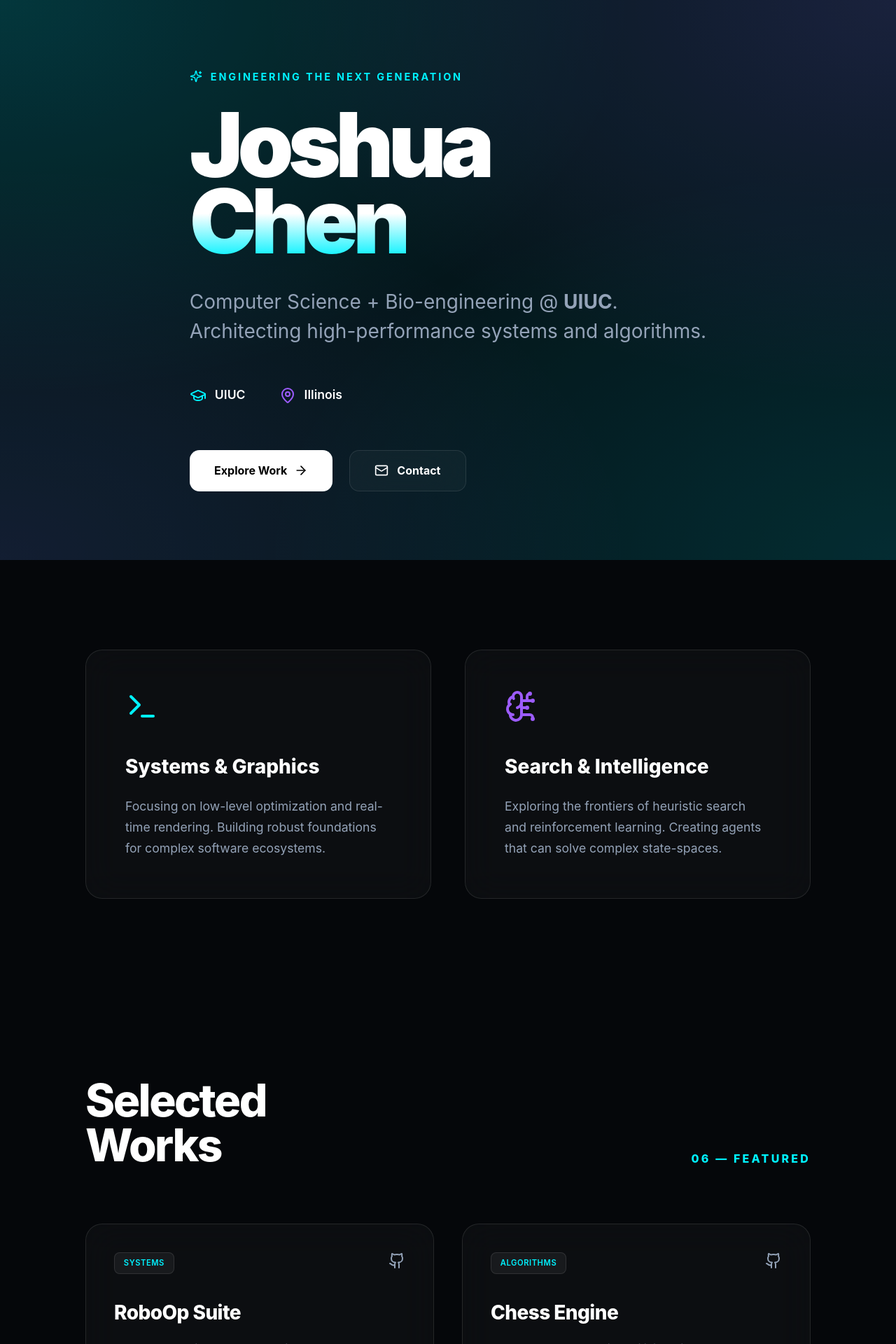
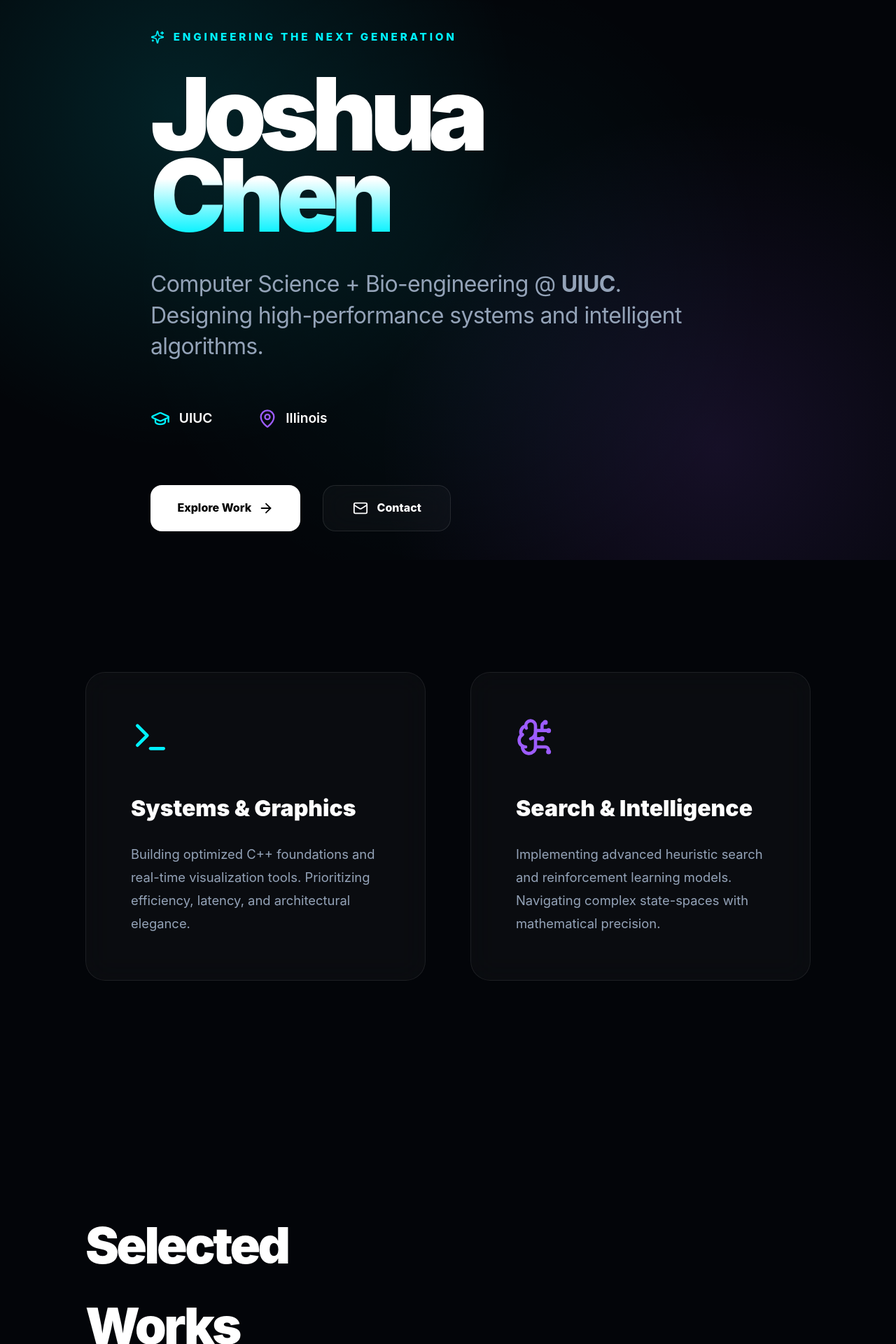
Before and after one commit to joshuachen6/portfolio-website, a React (Vite) app: page / in a window 1280 px wide. Shown: the top 1920 px of the page at 70% size. Built offline with nearby package versions, Linux system fonts and the light colour scheme.

Commit message:
Implement Liquid Metaball effect with high-res CSS mesh background

```diff
--- a/src/App.tsx
+++ b/src/App.tsx
@@ -5,7 +5,7 @@ import { projects } from './data/projects';
 
 function App() {
   const canvasRef = useRef<HTMLCanvasElement>(null);
-  const lastMousePos = useRef({ x: 0, y: 0 });
+  const blobs = useRef<{ x: number, y: number, r: number, opacity: number }[]>([]);
 
   useEffect(() => {
     const canvas = canvasRef.current;
@@ -13,172 +13,110 @@ function App() {
     const ctx = canvas.getContext('2d');
     if (!ctx) return;
 
-    // Scale settings
-    const ratio = 4; // Balanced ratio for better wave scale
-    let width = Math.floor(window.innerWidth / ratio);
-    let height = Math.floor(window.innerHeight / ratio);
-    let size = width * height;
-
-    let buffer1 = new Int32Array(size);
-    let buffer2 = new Int32Array(size);
-
-    const offscreenCanvas = document.createElement('canvas');
-    const offscreenCtx = offscreenCanvas.getContext('2d')!;
-
     const resize = () => {
       canvas.width = window.innerWidth;
       canvas.height = window.innerHeight;
-      width = Math.floor(window.innerWidth / ratio);
-      height = Math.floor(window.innerHeight / ratio);
-      size = width * height;
-      buffer1 = new Int32Array(size);
-      buffer2 = new Int32Array(size);
-      offscreenCanvas.width = width;
-      offscreenCanvas.height = height;
     };
-
     window.addEventListener('resize', resize);
     resize();
 
-    const line = (x0: number, y0: number, x1: number, y1: number, strength: number) => {
-      const dx = Math.abs(x1 - x0);
-      const dy = Math.abs(y1 - y0);
-      const sx = (x0 < x1) ? 1 : -1;
-      const sy = (y0 < y1) ? 1 : -1;
-      let err = dx - dy;
+    const animate = () => {
+      ctx.clearRect(0, 0, canvas.width, canvas.height);
 
-      while (true) {
-        const index = y0 * width + x0;
-        if (index >= 0 && index < size) {
-          buffer1[index] += strength;
+      // Blobs will naturally merge due to the CSS filter in index.css
+      blobs.current.forEach((blob, index) => {
+        ctx.beginPath();
+        ctx.arc(blob.x, blob.y, blob.r, 0, Math.PI * 2);
+        // We draw white blobs; the CSS contrast filter creates the liquid look
+        ctx.fillStyle = `rgba(255, 255, 255, ${blob.opacity})`;
+        ctx.fill();
+
+        // Liquid behavior: blobs expand slightly then fade away
+        blob.r += 0.5;
+        blob.opacity -= 0.015;
+
+        if (blob.opacity <= 0) {
+          blobs.current.splice(index, 1);
         }
+      });
 
-        if (x0 === x1 && y0 === y1) break;
-        const e2 = 2 * err;
-        if (e2 > -dy) { err -= dy; x0 += sx; }
-        if (e2 < dx) { err += dx; y0 += sy; }
-      }
+      requestAnimationFrame(animate);
     };
-
-    const update = () => {
-      for (let i = width; i < size - width; i++) {
-        buffer2[i] = ((buffer1[i - 1] + buffer1[i + 1] + buffer1[i - width] + buffer1[i + width]) >> 1) - buffer2[i];
-        buffer2[i] -= buffer2[i] >> 6;
-      }
-      const temp = buffer1;
-      buffer1 = buffer2;
-      buffer2 = temp;
-    };
-
-    const render = () => {
-      const currentImgData = offscreenCtx.createImageData(width, height);
-      const view = new Uint32Array(currentImgData.data.buffer);
-
-      for (let i = 0; i < size; i++) {
-        const b1 = buffer1[i];
-        const dx = buffer1[i + 1] - buffer1[i - 1];
-        const dy = buffer1[i + width] - buffer1[i - width];
-        const specular = (dx + dy) >> 1;
-
-        const alpha = Math.min(255, Math.max(0, (Math.abs(b1) >> 3) + specular + 30));
-
-        if (alpha > 5) {
-          const intensity = Math.min(255, alpha);
-          // ABGR format for cyan
-          view[i] = (intensity << 24) | (255 << 16) | (242 << 8) | 0;
-        } else {
-          view[i] = 0;
-        }
-      }
-
-      offscreenCtx.putImageData(currentImgData, 0, 0);
-
-      ctx.clearRect(0, 0, canvas.width, canvas.height);
-      ctx.globalCompositeOperation = 'screen';
-      ctx.imageSmoothingEnabled = true;
-      // ONLY draw the scaled version
-      ctx.drawImage(offscreenCanvas, 0, 0, width, height, 0, 0, canvas.width, canvas.height);
-    };
-
-    let animId: number;
-    const loop = () => {
-      update();
-      render();
-      animId = requestAnimationFrame(loop);
-    };
-
-    loop();
+    animate();
 
     const handleMouseMove = (e: MouseEvent) => {
-      const x = (e.clientX / ratio) | 0;
-      const y = (e.clientY / ratio) | 0;
-      const lx = (lastMousePos.current.x / ratio) | 0;
-      const ly = (lastMousePos.current.y / ratio) | 0;
-
-      line(lx, ly, x, y, 800);
-      lastMousePos.current = { x: e.clientX, y: e.clientY };
+      // Create a blob at mouse position
+      blobs.current.push({
+        x: e.clientX,
+        y: e.clientY,
+        r: 30, // Large base radius for convex merging
+        opacity: 0.6
+      });
     };
 
     window.addEventListener('mousemove', handleMouseMove);
     return () => {
       window.removeEventListener('mousemove', handleMouseMove);
       window.removeEventListener('resize', resize);
-      cancelAnimationFrame(animId);
     };
   }, []);
 
   return (
     <>
       <div className="bg-mesh" />
-      <canvas ref={canvasRef} className="ripple-canvas" />
+
+      {/* Liquid Meta-Surface */}
+      <div className="liquid-container">
+        <canvas ref={canvasRef} className="liquid-canvas" />
+      </div>
 
       {/* Hero Section */}
       <header style={{ minHeight: '100vh', display: 'flex', alignItems: 'center', position: 'relative' }}>
         <div className="container">
-          <div style={{ maxWidth: '900px' }}>
-            <div style={{ display: 'flex', alignItems: 'center', gap: '0.75rem', marginBottom: '2rem' }}>
-              <Sparkles size={18} color="var(--accent-cyan)" />
+          <div style={{ maxWidth: '1000px' }}>
+            <div style={{ display: 'flex', alignItems: 'center', gap: '0.8rem', marginBottom: '2.5rem' }}>
+              <Sparkles size={20} color="var(--accent-cyan)" />
               <span style={{
-                fontSize: '0.9rem',
-                fontWeight: 700,
+                fontSize: '0.95rem',
+                fontWeight: 800,
                 color: 'var(--accent-cyan)',
                 textTransform: 'uppercase',
-                letterSpacing: '0.2em'
+                letterSpacing: '0.25em'
               }}>
                 Engineering the next generation
               </span>
             </div>
 
-            <h1 style={{ fontSize: 'clamp(4rem, 12vw, 8rem)', lineHeight: 0.85, fontWeight: 900, marginBottom: '2.5rem', color: '#fff', letterSpacing: '-0.06em' }}>
+            <h1 style={{ fontSize: 'clamp(4.5rem, 14vw, 9rem)', lineHeight: 0.8, fontWeight: 900, marginBottom: '3rem', color: '#fff', letterSpacing: '-0.07em' }}>
               Joshua <br/>
               <span style={{
-                background: 'linear-gradient(to bottom, #fff 40%, var(--accent-cyan) 100%)',
+                background: 'linear-gradient(to bottom, #fff 30%, var(--accent-cyan) 100%)',
                 WebkitBackgroundClip: 'text',
                 WebkitTextFillColor: 'transparent',
                 display: 'inline-block'
               }}>Chen</span>
             </h1>
 
-            <p style={{ fontSize: 'clamp(1.25rem, 3vw, 1.75rem)', color: 'var(--text-dim)', marginBottom: '3.5rem', maxWidth: '750px', fontWeight: 400, lineHeight: 1.5 }}>
+            <p style={{ fontSize: 'clamp(1.4rem, 3.5vw, 2rem)', color: 'var(--text-dim)', marginBottom: '4rem', maxWidth: '850px', fontWeight: 400, lineHeight: 1.4, letterSpacing: '-0.02em' }}>
               Computer Science + Bio-engineering @ <strong>UIUC</strong>. <br/>
-              Architecting high-performance systems and algorithms.
+              Designing high-performance systems and intelligent algorithms.
             </p>
 
-            <div style={{ display: 'flex', gap: '3rem', marginBottom: '4rem', color: '#fff', fontSize: '1.1rem', fontWeight: 600 }}>
-              <div style={{ display: 'flex', alignItems: 'center', gap: '0.75rem' }}>
-                <GraduationCap size={24} color="var(--accent-cyan)" /> UIUC
+            <div style={{ display: 'flex', gap: '4rem', marginBottom: '5rem', color: '#fff', fontSize: '1.2rem', fontWeight: 600 }}>
+              <div style={{ display: 'flex', alignItems: 'center', gap: '0.8rem' }}>
+                <GraduationCap size={28} color="var(--accent-cyan)" /> UIUC
               </div>
-              <div style={{ display: 'flex', alignItems: 'center', gap: '0.75rem' }}>
-                <MapPin size={24} color="var(--accent-purple)" /> Illinois
+              <div style={{ display: 'flex', alignItems: 'center', gap: '0.8rem' }}>
+                <MapPin size={28} color="var(--accent-purple)" /> Illinois
               </div>
             </div>
 
-            <div style={{ display: 'flex', gap: '1.5rem', flexWrap: 'wrap' }}>
+            <div style={{ display: 'flex', gap: '2rem', flexWrap: 'wrap' }}>
               <a href="#projects" className="btn-primary">
-                Explore Work <ArrowRight size={20} />
+                Explore Work <ArrowRight size={22} />
               </a>
-              <a href="mailto:jhc3628@gmail.com" className="glass-card" style={{ padding: '1rem 2.2rem', textDecoration: 'none', color: '#fff', display: 'flex', alignItems: 'center', gap: '0.75rem', fontWeight: 700, borderRadius: '14px' }}>
-                <Mail size={20} /> Contact
+              <a href="mailto:jhc3628@gmail.com" className="glass-card" style={{ padding: '1.2rem 2.6rem', textDecoration: 'none', color: '#fff', display: 'flex', alignItems: 'center', gap: '0.8rem', fontWeight: 800, borderRadius: '18px', border: '1px solid rgba(255,255,255,0.1)' }}>
+                <Mail size={22} /> Contact
               </a>
             </div>
           </div>
@@ -186,21 +124,21 @@ function App() {
       </header>
 
       {/* Focus Area */}
-      <section style={{ padding: '8rem 0' }}>
+      <section style={{ padding: '10rem 0' }}>
         <div className="container">
-          <div style={{ display: 'grid', gridTemplateColumns: 'repeat(auto-fit, minmax(320px, 1fr))', gap: '3rem' }}>
-            <div className="glass-card" style={{ padding: '3.5rem' }}>
-              <Terminal size={48} color="var(--accent-cyan)" style={{ marginBottom: '2rem' }} />
-              <h3 style={{ fontSize: '1.75rem', marginBottom: '1.25rem', color: '#fff', fontWeight: 800 }}>Systems & Graphics</h3>
-              <p style={{ color: 'var(--text-dim)', fontSize: '1.1rem', lineHeight: 1.7 }}>
-                Focusing on low-level optimization and real-time rendering. Building robust foundations for complex software ecosystems.
+          <div style={{ display: 'grid', gridTemplateColumns: 'repeat(auto-fit, minmax(360px, 1fr))', gap: '4rem' }}>
+            <div className="glass-card" style={{ padding: '4rem' }}>
+              <Terminal size={56} color="var(--accent-cyan)" style={{ marginBottom: '2.5rem' }} />
+              <h3 style={{ fontSize: '2rem', marginBottom: '1.5rem', color: '#fff', fontWeight: 900 }}>Systems & Graphics</h3>
+              <p style={{ color: 'var(--text-dim)', fontSize: '1.15rem', lineHeight: 1.8 }}>
+                Building optimized C++ foundations and real-time visualization tools. Prioritizing efficiency, latency, and architectural elegance.
               </p>
             </div>
-            <div className="glass-card" style={{ padding: '3.5rem' }}>
-              <BrainCircuit size={48} color="var(--accent-purple)" style={{ marginBottom: '2rem' }} />
-              <h3 style={{ fontSize: '1.75rem', marginBottom: '1.25rem', color: '#fff', fontWeight: 800 }}>Search & Intelligence</h3>
-              <p style={{ color: 'var(--text-dim)', fontSize: '1.1rem', lineHeight: 1.7 }}>
-                Exploring the frontiers of heuristic search and reinforcement learning. Creating agents that can solve complex state-spaces.
+            <div className="glass-card" style={{ padding: '4rem' }}>
+              <BrainCircuit size={56} color="var(--accent-purple)" style={{ marginBottom: '2.5rem' }} />
+              <h3 style={{ fontSize: '2rem', marginBottom: '1.5rem', color: '#fff', fontWeight: 900 }}>Search & Intelligence</h3>
+              <p style={{ color: 'var(--text-dim)', fontSize: '1.15rem', lineHeight: 1.8 }}>
+                Implementing advanced heuristic search and reinforcement learning models. Navigating complex state-spaces with mathematical precision.
               </p>
             </div>
           </div>
@@ -208,16 +146,16 @@ function App() {
       </section>
 
       {/* Projects Section */}
-      <section id="projects" style={{ padding: '8rem 0' }}>
+      <section id="projects" style={{ padding: '10rem 0' }}>
         <div className="container">
-          <div style={{ display: 'flex', justifyContent: 'space-between', alignItems: 'flex-end', marginBottom: '5rem' }}>
+          <div style={{ display: 'flex', justifyContent: 'space-between', alignItems: 'flex-end', marginBottom: '6rem' }}>
             <h2 className="section-title" style={{ marginBottom: 0 }}>Selected <br/>Works</h2>
-            <div style={{ color: 'var(--accent-cyan)', fontSize: '1rem', fontWeight: 800, textTransform: 'uppercase', letterSpacing: '0.2em' }}>
+            <div style={{ color: 'var(--accent-cyan)', fontSize: '1.1rem', fontWeight: 900, textTransform: 'uppercase', letterSpacing: '0.3em' }}>
               06 — Featured
             </div>
           </div>
 
-          <div style={{ display: 'grid', gridTemplateColumns: 'repeat(auto-fill, minmax(360px, 1fr))', gap: '2.5rem' }}>
+          <div style={{ display: 'grid', gridTemplateColumns: 'repeat(auto-fill, minmax(380px, 1fr))', gap: '3rem' }}>
             {projects.map(project => (
               <ProjectCard key={project.id} project={project} />
             ))}
@@ -226,45 +164,40 @@ function App() {
       </section>
 
       {/* Footer */}
-      <footer style={{ padding: '10rem 0 5rem', borderTop: '1px solid var(--card-border)' }}>
+      <footer style={{ padding: '12rem 0 6rem', borderTop: '1px solid rgba(255,255,255,0.05)', background: 'linear-gradient(to bottom, transparent, rgba(0,242,255,0.01))' }}>
         <div className="container">
-          <div style={{ display: 'flex', justifyContent: 'space-between', alignItems: 'flex-start', flexWrap: 'wrap', gap: '5rem' }}>
+          <div style={{ display: 'flex', justifyContent: 'space-between', alignItems: 'flex-start', flexWrap: 'wrap', gap: '6rem' }}>
             <div>
-              <h3 style={{ fontSize: '3rem', fontWeight: 900, color: '#fff', letterSpacing: '-0.05em', marginBottom: '1.5rem', lineHeight: 1 }}>
-                Let's start <br/> the <span style={{ color: 'var(--accent-cyan)' }}>conversation</span>.
+              <h3 style={{ fontSize: '4rem', fontWeight: 900, color: '#fff', letterSpacing: '-0.06em', marginBottom: '2rem', lineHeight: 1 }}>
+                Let's build <br/> the <span style={{ color: 'var(--accent-cyan)' }}>future</span>.
               </h3>
-              <p style={{ color: 'var(--text-dim)', fontSize: '1.1rem', maxWidth: '450px' }}>
-                Currently based in Illinois. Open to discussions on systems, graphics, and robotics.
+              <p style={{ color: 'var(--text-dim)', fontSize: '1.25rem', maxWidth: '500px' }}>
+                Currently in Illinois. Looking for high-impact software engineering opportunities.
               </p>
             </div>
 
-            <div style={{ display: 'flex', gap: '4rem' }}>
-              <div style={{ display: 'flex', flexDirection: 'column', gap: '1.25rem' }}>
-                <span style={{ fontSize: '0.8rem', fontWeight: 900, textTransform: 'uppercase', color: 'var(--accent-cyan)', letterSpacing: '0.1em' }}>Social</span>
-                <a href="https://github.com/joshuachen6" target="_blank" rel="noopener noreferrer" style={{ color: '#fff', textDecoration: 'none', fontWeight: 700, fontSize: '1.1rem' }}>GitHub</a>
-                <a href="#" style={{ color: '#fff', textDecoration: 'none', fontWeight: 700, fontSize: '1.1rem' }}>LinkedIn</a>
+            <div style={{ display: 'flex', gap: '5rem' }}>
+              <div style={{ display: 'flex', flexDirection: 'column', gap: '1.5rem' }}>
+                <span style={{ fontSize: '0.9rem', fontWeight: 900, textTransform: 'uppercase', color: 'var(--accent-cyan)', letterSpacing: '0.15em' }}>Social</span>
+                <a href="https://github.com/joshuachen6" target="_blank" rel="noopener noreferrer" style={{ color: '#fff', textDecoration: 'none', fontWeight: 800, fontSize: '1.2rem' }}>GitHub</a>
+                <a href="#" style={{ color: '#fff', textDecoration: 'none', fontWeight: 800, fontSize: '1.2rem' }}>LinkedIn</a>
               </div>
-              <div style={{ display: 'flex', flexDirection: 'column', gap: '1.25rem' }}>
-                <span style={{ fontSize: '0.8rem', fontWeight: 900, textTransform: 'uppercase', color: 'var(--accent-purple)', letterSpacing: '0.1em' }}>Contact</span>
-                <a href="mailto:jhc3628@gmail.com" style={{ color: '#fff', textDecoration: 'none', fontWeight: 700, fontSize: '1.1rem' }}>Email</a>
+              <div style={{ display: 'flex', flexDirection: 'column', gap: '1.5rem' }}>
+                <span style={{ fontSize: '0.9rem', fontWeight: 900, textTransform: 'uppercase', color: 'var(--accent-purple)', letterSpacing: '0.15em' }}>Contact</span>
+                <a href="mailto:jhc3628@gmail.com" style={{ color: '#fff', textDecoration: 'none', fontWeight: 800, fontSize: '1.2rem' }}>Email</a>
               </div>
             </div>
           </div>
 
-          <div style={{ marginTop: '8rem', display: 'flex', justifyContent: 'space-between', alignItems: 'center', color: 'rgba(255,255,255,0.3)', fontSize: '0.8rem', fontWeight: 700, textTransform: 'uppercase', letterSpacing: '0.2em' }}>
+          <div style={{ marginTop: '10rem', display: 'flex', justifyContent: 'space-between', alignItems: 'center', color: 'rgba(255,255,255,0.3)', fontSize: '0.9rem', fontWeight: 800, textTransform: 'uppercase', letterSpacing: '0.3em' }}>
             <span>&copy; {new Date().getFullYear()} Joshua Chen</span>
-            <span style={{ color: 'var(--accent-cyan)' }}>UIUC CS + Bio-E</span>
+            <span style={{ color: 'var(--accent-cyan)' }}>CS + Bio-E @ UIUC</span>
           </div>
         </div>
       </footer>
 
       <style>{`
         html { scroll-behavior: smooth; }
-        @keyframes bounce {
-          0%, 20%, 50%, 80%, 100% {transform: translateY(0);}
-          40% {transform: translateY(-15px);}
-          60% {transform: translateY(-8px);}
-        }
       `}</style>
     </>
   );
--- a/src/index.css
+++ b/src/index.css
@@ -1,12 +1,9 @@
 :root {
-  --bg-color: #05070a;
-  --card-bg: rgba(255, 255, 255, 0.03);
-  --card-border: rgba(255, 255, 255, 0.1);
+  --bg-color: #030509;
   --accent-cyan: #00f2ff;
   --accent-purple: #9d5cff;
   --text-main: #ffffff;
   --text-dim: #94a3b8;
-  --glass-blur: blur(25px);
 }
 
 * {
@@ -24,28 +21,32 @@ body {
   -webkit-font-smoothing: antialiased;
 }
 
-/* Vibrant Mesh Gradient Background */
+/* High-Resolution Mesh Background */
 .bg-mesh {
   position: fixed;
   inset: 0;
   z-index: -2;
-  background-color: var(--bg-color);
-  background-image:
-    radial-gradient(at 0% 0%, rgba(0, 242, 255, 0.15) 0px, transparent 50%),
-    radial-gradient(at 100% 0%, rgba(157, 92, 255, 0.15) 0px, transparent 50%),
-    radial-gradient(at 100% 100%, rgba(0, 242, 255, 0.1) 0px, transparent 50%),
-    radial-gradient(at 0% 100%, rgba(157, 92, 255, 0.1) 0px, transparent 50%);
+  background:
+    radial-gradient(circle at 20% 20%, rgba(0, 242, 255, 0.12) 0%, transparent 40%),
+    radial-gradient(circle at 80% 80%, rgba(157, 92, 255, 0.12) 0%, transparent 40%),
+    radial-gradient(circle at 50% 50%, rgba(0, 242, 255, 0.05) 0%, transparent 60%),
+    var(--bg-color);
+  background-attachment: fixed;
 }
 
-.ripple-canvas {
+.liquid-container {
   position: fixed;
-  top: 0;
-  left: 0;
+  inset: 0;
+  z-index: -1;
+  pointer-events: none;
+  /* The Secret: Blur + Contrast = Metaballs/Liquid */
+  filter: blur(20px) contrast(30);
+  background: transparent;
+}
+
+.liquid-canvas {
   width: 100%;
   height: 100%;
-  pointer-events: none;
-  z-index: -1;
-  opacity: 0.6;
 }
 
 .container {
@@ -55,61 +56,59 @@ body {
 }
 
 .glass-card {
-  background: var(--card-bg);
-  backdrop-filter: var(--glass-blur);
-  -webkit-backdrop-filter: var(--glass-blur);
-  border: 1px solid var(--card-border);
-  border-radius: 24px;
-  transition: all 0.5s cubic-bezier(0.23, 1, 0.32, 1);
+  background: rgba(255, 255, 255, 0.03);
+  backdrop-filter: blur(20px);
+  -webkit-backdrop-filter: blur(20px);
+  border: 1px solid rgba(255, 255, 255, 0.08);
+  border-radius: 28px;
+  transition: all 0.5s cubic-bezier(0.2, 0.8, 0.2, 1);
 }
 
 .glass-card:hover {
   transform: translateY(-8px);
-  border-color: var(--accent-cyan);
-  background: rgba(255, 255, 255, 0.05);
-  box-shadow: 0 20px 40px rgba(0, 0, 0, 0.4);
+  background: rgba(255, 255, 255, 0.06);
+  border-color: rgba(0, 242, 255, 0.3);
 }
 
 .section-title {
-  font-size: clamp(2.5rem, 5vw, 4rem);
-  font-weight: 800;
-  letter-spacing: -0.04em;
+  font-size: clamp(3rem, 6vw, 4.5rem);
+  font-weight: 900;
+  letter-spacing: -0.05em;
   margin-bottom: 4rem;
-  line-height: 1;
   color: #fff;
 }
 
 .tag {
   display: inline-block;
-  padding: 0.35rem 0.8rem;
-  border-radius: 8px;
+  padding: 0.4rem 0.9rem;
+  border-radius: 10px;
   font-size: 0.7rem;
-  font-weight: 600;
+  font-weight: 700;
   background: rgba(255, 255, 255, 0.05);
   border: 1px solid rgba(255, 255, 255, 0.1);
   color: var(--accent-cyan);
   text-transform: uppercase;
-  letter-spacing: 0.05em;
+  letter-spacing: 0.1em;
 }
 
 .btn-primary {
   display: inline-flex;
   align-items: center;
   gap: 0.6rem;
-  padding: 1rem 2.2rem;
+  padding: 1.1rem 2.4rem;
   background: #fff;
   color: #000;
   text-decoration: none;
-  border-radius: 14px;
-  font-weight: 700;
+  border-radius: 16px;
+  font-weight: 800;
   font-size: 1rem;
   transition: all 0.3s ease;
 }
 
 .btn-primary:hover {
-  transform: translateY(-2px);
+  transform: translateY(-2px) scale(1.02);
   background: var(--accent-cyan);
-  box-shadow: 0 0 30px rgba(0, 242, 255, 0.3);
+  box-shadow: 0 10px 30px rgba(0, 242, 255, 0.3);
 }
 
 @import url('https://fonts.googleapis.com/css2?family=Inter:wght@400;600;700;800;900&display=swap');
```
